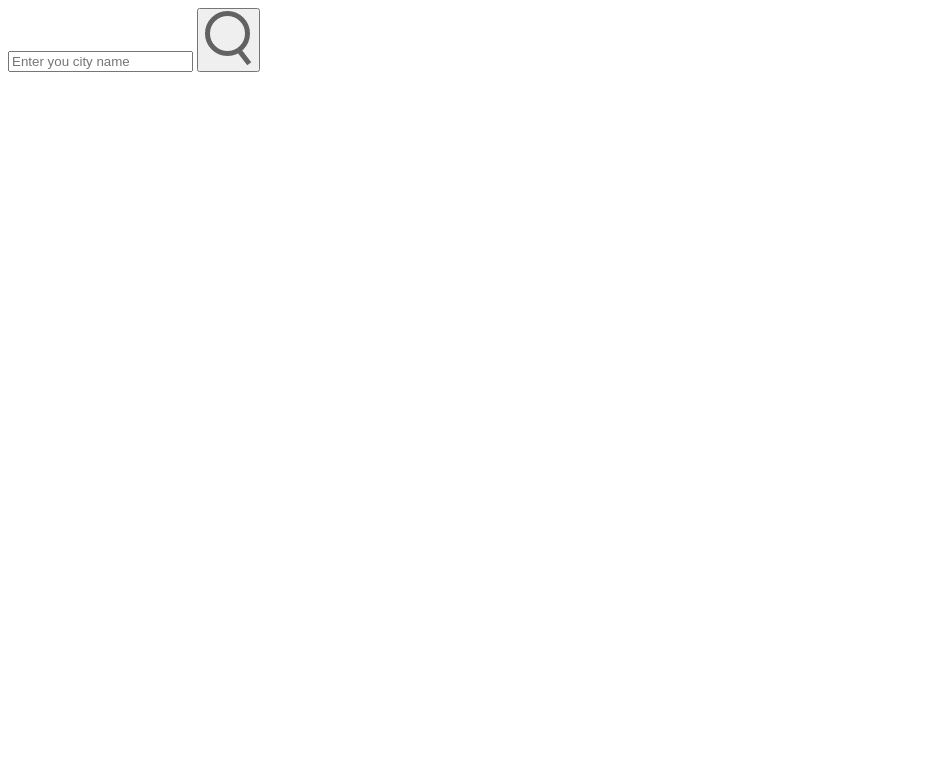
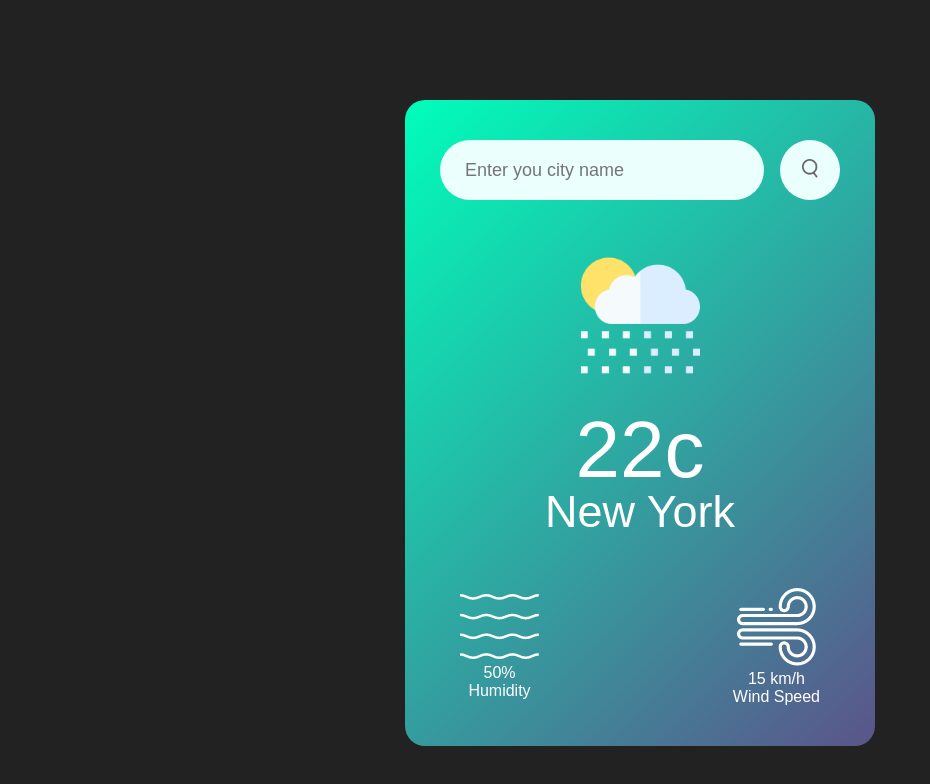
Before and after one commit to Mrhaarish12/Weather-app-js, a plain HTML site: page weather_app/index.html in a window 1280 px wide. Shown: the whole page, without its empty margins (0-930 px from the left). Drawn offline with Linux system fonts and the light colour scheme.

Commit message:
UI Prototype

```diff
--- a/weather_app/index.html
+++ b/weather_app/index.html
@@ -4,6 +4,7 @@
     <meta charset="UTF-8">
     <meta name="viewport" content="width=device-width, initial-scale=1.0">
     <title>Weather App</title>
+    <link rel="stylesheet" href="style.css"/>
 </head>
 <body>
     <div class="card">
@@ -12,7 +13,27 @@
             <button><img src="images/search.png" alt="search icon"></button>
 
         </div>
-
+        <div class="weather">
+            <img src="images/rain.png" alt="" class="weather-icon">
+            <h1 class="temp">22c</h1>
+            <h2 class="city">New York</h2>
+            <div class="details">
+                <div class="col">
+                    <img src="images/humidity.png" alt="humidity">
+                    <div>
+                        <p class="humidity">50%</p>
+                        <p>Humidity</p>
+                    </div>
+                </div>
+                <div class="col">
+                    <img src="images/wind.png" alt="humidity">
+                    <div>
+                        <p class="wind">15 km/h</p>
+                        <p>Wind Speed</p>
+                    </div>
+                </div>
+            </div>
+        </div>
     </div>
 </body>
 </html>
--- a/weather_app/style.css
+++ b/weather_app/style.css
@@ -13,7 +13,7 @@ body{
 .card{
     width: 90%;
     max-width: 470px;
-    background-color: linear-gradient(135deg, #00feba, #5b548a);
+    background: linear-gradient(135deg, #00feba, #5b548a);
     color: #fff;
     margin: 100px auto 0;
     border-radius: 20px;
@@ -54,3 +54,25 @@ body{
 .search button img{
     width: 16px;
 }
+
+.weather-icon{
+    width: 170px;
+    margin-top: 30px;
+}
+
+.weather h1{
+    font-size: 80px;
+    font-weight: 500;
+}
+.weather h2{
+    font-size: 45px;
+    font-weight: 400;
+    margin-top: -10px;
+}
+.details{
+    display: flex;
+    align-items: center;
+    justify-content: space-between;
+    padding: 0 20px;
+    margin-top: 50px;
+}
```
